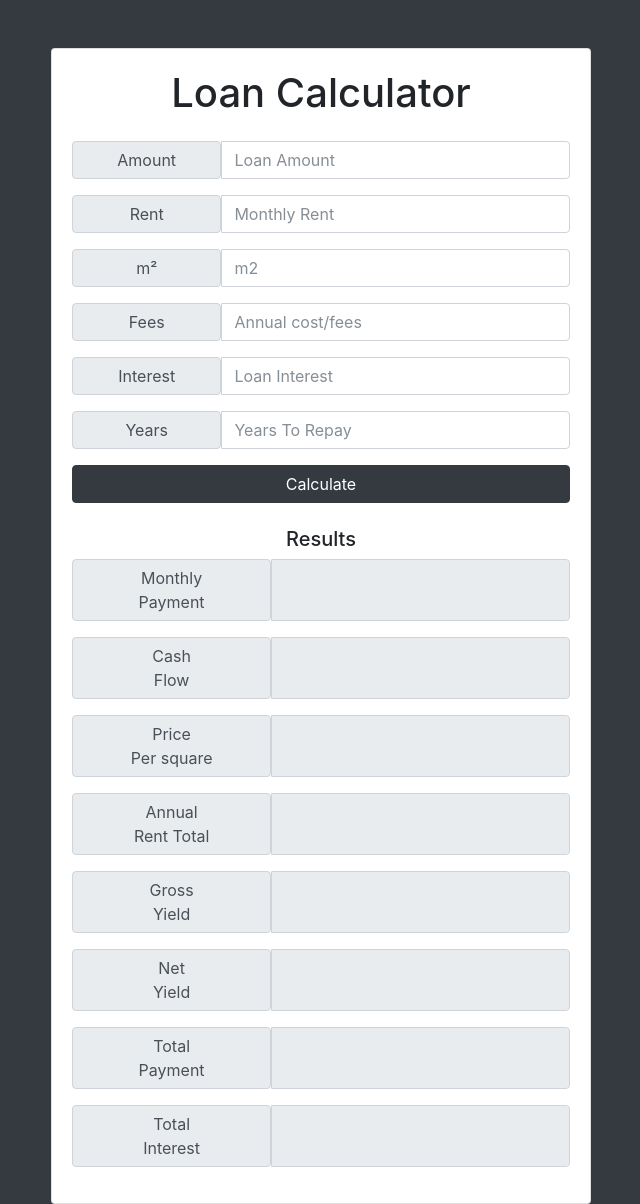
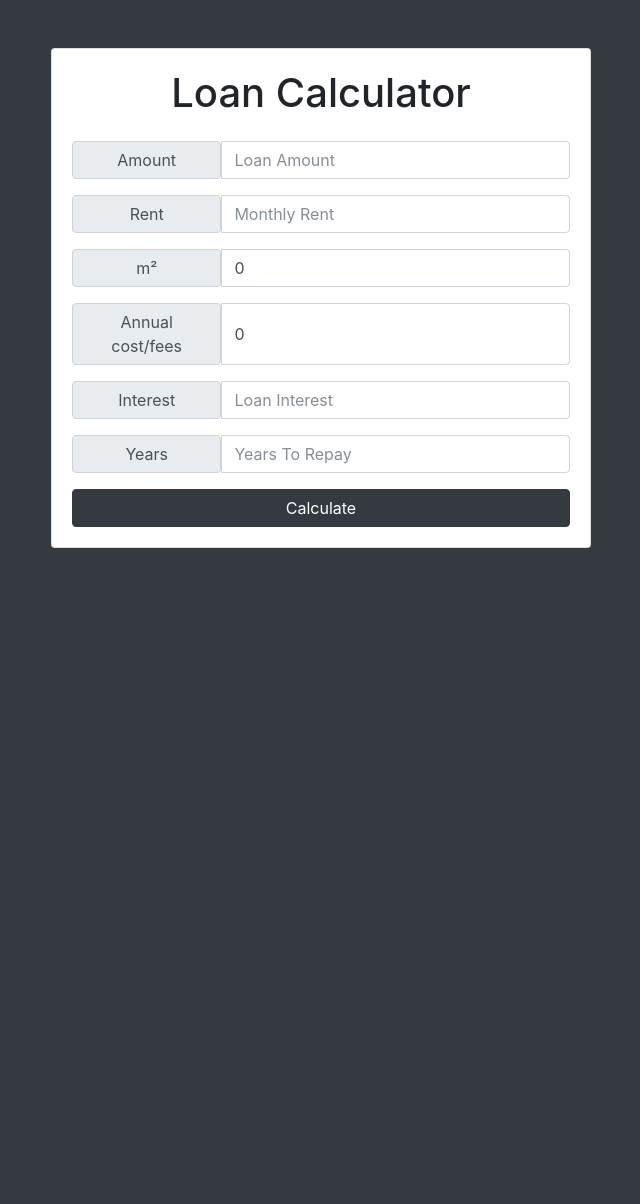
Before and after one commit to koudjo-aholou/projets-resume-natif, a PHP site: page / in a window 1280 px wide. Shown: the whole page, without its empty margins (319-959 px from the left). After the commit the page ends 548 px from the top, so only its background shows below. Run offline with PHP 8.4, Linux system fonts and the light colour scheme; some libraries are stand-ins or nearby versions.

Commit message:
fin du projet loan invest calculator

```diff
--- a/loan-invest-calculator/app.js
+++ b/loan-invest-calculator/app.js
@@ -1,5 +1,15 @@
 //Listen submit
-document.getElementById("loan-form").addEventListener('submit',calculateResults);
+document.getElementById("loan-form").addEventListener('submit',function(e){
+
+  //Hide result
+  document.getElementById('results').style.display ='none';
+
+  //Show loader
+  document.getElementById('loading').style.display ='block';
+  setTimeout(calculateResults,2000);
+
+  e.preventDefault();
+});
 
 //function calculate Result
 function calculateResults(e){
@@ -37,26 +47,59 @@ function calculateResults(e){
   const x = Math.pow(1 + calculateInterest, calculatePayment);
   const monthly = (principal * x * calculateInterest) / (x-1);
 
+  //Compute price per square
+  const priceSquare = parseFloat(amount.value / size.value).toFixed(2);
   if(isFinite(monthly)){
     let currency = " €";
     let metreca = " m²";
     let pourcen = " %";
+    let notDefined = "Not defined";
     monthlyPayment.value = parseFloat(monthly.toFixed(2)).toLocaleString() + currency;
+
     totalPayment.value = parseFloat((monthly * calculatePayment).toFixed(2)).toLocaleString() + currency;
+
     //totalPayment.value = parseFloat(totalPayment.value).toLocaleString()
-    totalRent.value = calculateRent.toLocaleString() + currency;
-    m2Price.value =  parseFloat((amount.value / size.value).toFixed(2)).toLocaleString() + metreca;
-    cashFlow.value = parseFloat((monthlyRent.value - monthly).toFixed(2)).toLocaleString() + currency;
+    if(isFinite(priceSquare)){
+      console.log(priceSquare.toLocaleString())
+      m2Price.value =  parseFloat(priceSquare).toLocaleString() + currency;
+    }else{
+      m2Price.value = notDefined;
+
+    }
+
+    if(monthlyRent.value.length !==0){
+      cashFlow.value = parseFloat((monthlyRent.value - monthly).toFixed(2)).toLocaleString() + currency;
+    }else{
+      cashFlow.value = notDefined;
+    }
+
     totalInterest.value = parseFloat((monthly * calculatePayment) - principal.toFixed(2)).toLocaleString() + currency;
-    grossYield.value = ((calculateRent / principal  ) * 100).toFixed(2) + pourcen;
-    netYield.value = ( (calculateRent / (monthly * calculatePayment + fees) ) * 100).toFixed(2) + pourcen;
+
+    if(monthlyRent.value.length !== 0){
+      grossYield.value = ((calculateRent / principal  ) * 100).toFixed(2) + pourcen;
+      netYield.value = ( (calculateRent / (monthly * calculatePayment + fees) ) * 100).toFixed(2) + pourcen;
+      totalRent.value = calculateRent.toLocaleString() + currency;
+    }else{
+      grossYield.value = notDefined;
+      totalRent.value = notDefined;
+      netYield.value = notDefined;
+    }
+
+    //Show result
+    document.getElementById('results').style.display ='block';
+
+    //Hide result
+    document.getElementById('loading').style.display ='none';
   }else{
     showError("Please Check your number");
   }
-
-  e.preventDefault();
 }
 function showError(error){
+  //Hide result
+  document.getElementById('results').style.display ='none';
+
+  //Show loader
+  document.getElementById('loading').style.display ='block';
   //Create a div
   const errorDiv = document.createElement('div');
 
@@ -78,5 +121,6 @@ function showError(error){
 }
 //Clear error
 function clearError(){
+
   document.querySelector('.alert').remove();
 }
--- a/loan-invest-calculator/index.html
+++ b/loan-invest-calculator/index.html
@@ -22,7 +22,7 @@
                   <div class="label">
                     <span class="input-group-addon">Amount</span>
                   </div>
-                  <input type="number" class="form-control" id="amount" placeholder="Loan Amount">
+                  <input type="number" class="form-control" id="amount" placeholder="Loan Amount" required>
                 </div>
               </div>
               <div class="form-group">
@@ -38,15 +38,15 @@
                   <div class="label">
                     <span class="input-group-addon">m²</span>
                   </div>
-                  <input type="number" class="form-control" id="size" placeholder="m2">
+                  <input type="number" class="form-control" id="size" value="0">
                 </div>
               </div>
               <div class="form-group">
                 <div class="input-group">
                   <div class="label">
-                    <span class="input-group-addon">Fees</span>
+                    <span class="input-group-addon">Annual <br /> cost/fees</span>
                   </div>
-                  <input type="number" class="form-control" id="fees-cost" placeholder="Annual cost/fees">
+                  <input type="number" class="form-control" id="fees-cost" value="0">
                 </div>
               </div>
               <div class="form-group">
@@ -54,7 +54,7 @@
                   <div class="label">
                     <span class="input-group-addon">Interest</span>
                   </div>
-                  <input type="number" step="0.01" class="form-control" id="interest" placeholder="Loan Interest">
+                  <input type="number" step="0.01" class="form-control" id="interest" placeholder="Loan Interest" required>
                 </div>
               </div>
               <div class="form-group">
@@ -62,7 +62,7 @@
                   <div class="label">
                     <span class="input-group-addon">Years</span>
                   </div>
-                  <input type="number" step="5" class="form-control" id="years" placeholder="Years To Repay">
+                  <input type="number" step="5" class="form-control" id="years" placeholder="Years To Repay" required>
                 </div>
               </div>
               <div class="forn-group">
@@ -70,11 +70,11 @@
               </div>
             </form>
             <!-- LOADER -->
-            <!--
+
             <div id="loading">
               <img src="img/loading.gif" alt="">
             </div>
-            -->
+
             <!-- RESULTS -->
             <div id="results" class="pt-4">
               <h5>Results</h5>
--- a/loan-invest-calculator/style.css
+++ b/loan-invest-calculator/style.css
@@ -9,3 +9,6 @@
 .label-result{
   width: 40%;
 }
+#loading, #results{
+  display: none;
+}
```
